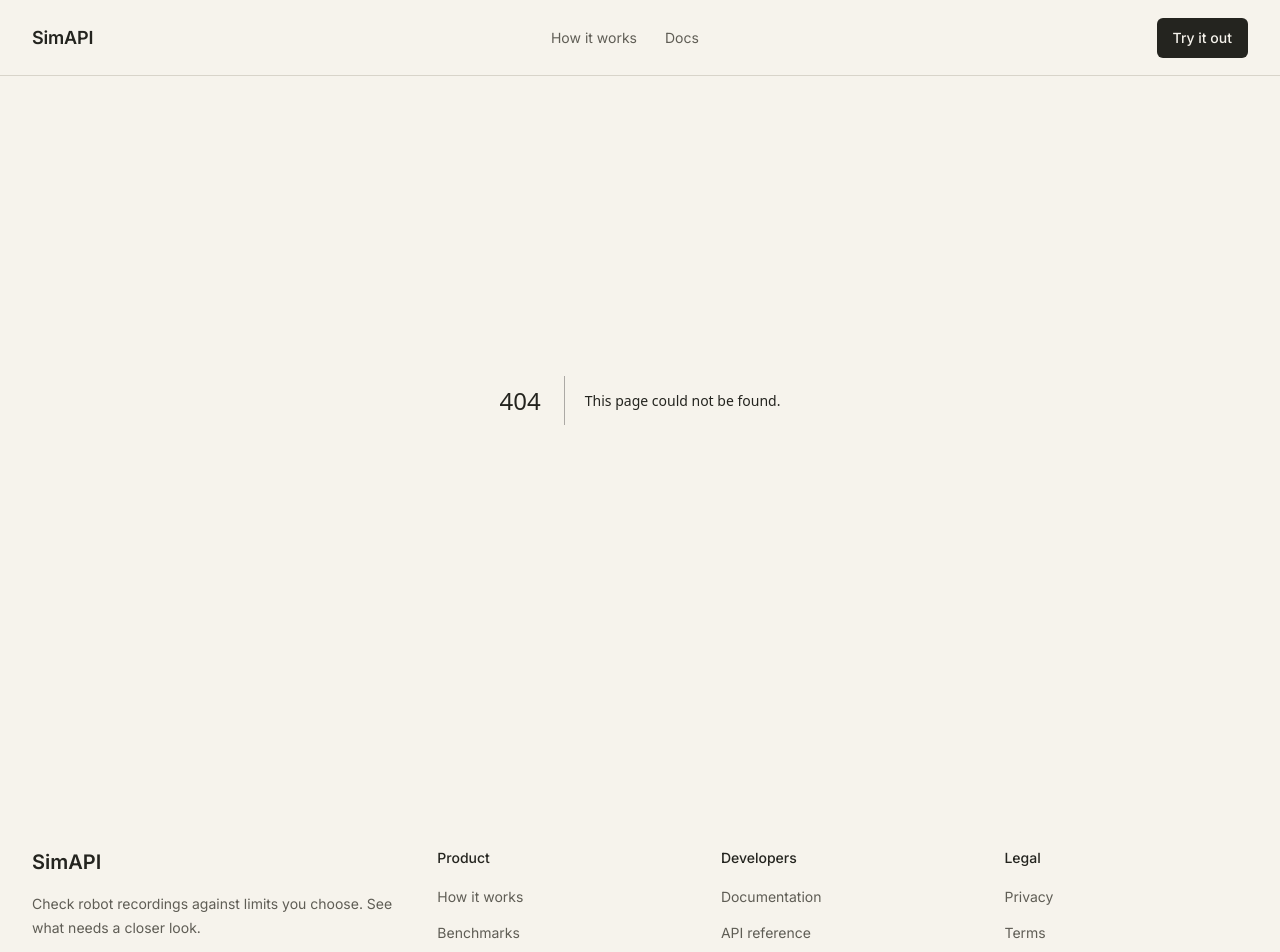
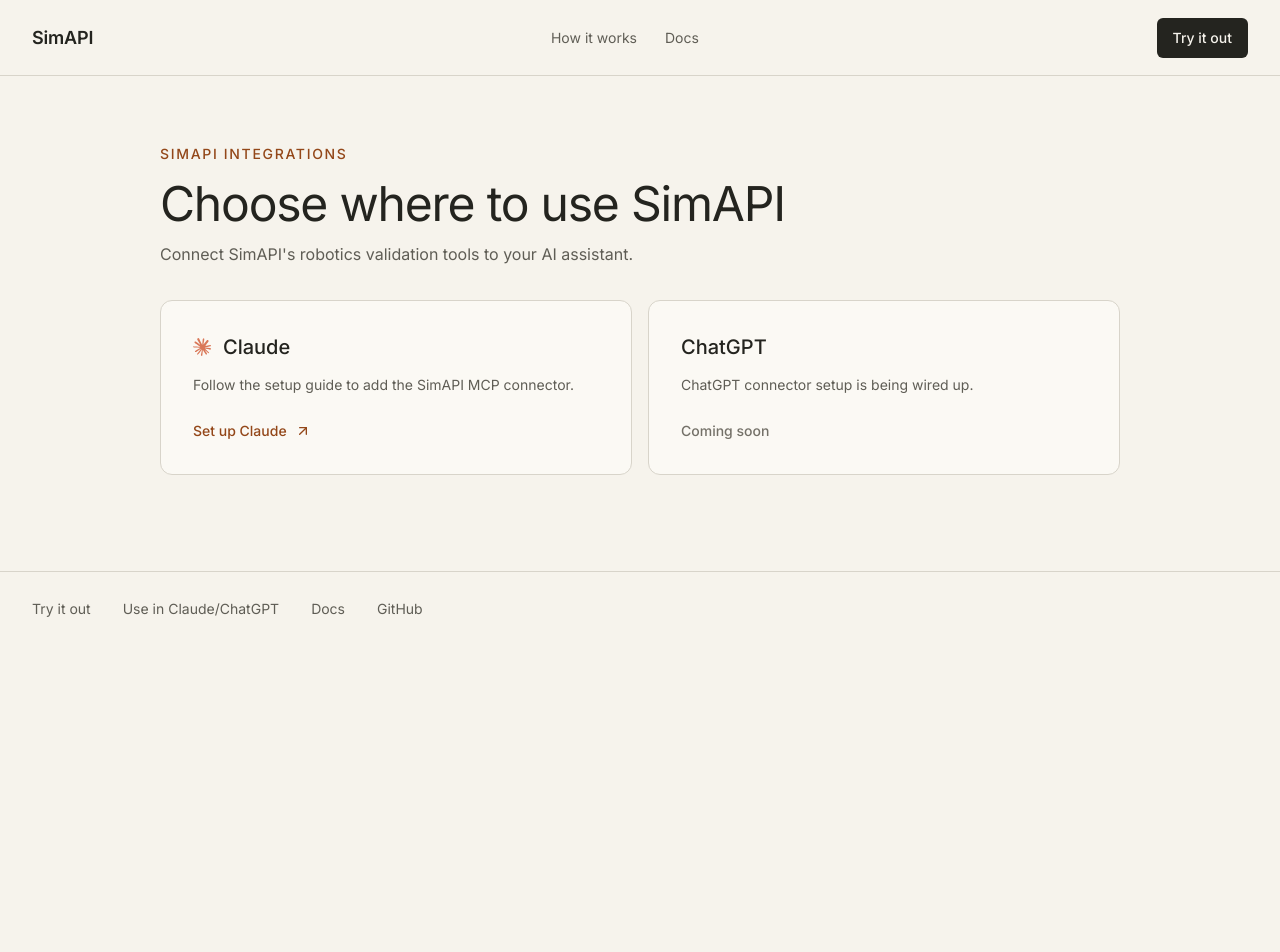
Before and after one commit to TaxCollector23/simAPI, a Next.js app in the folder web/: page /connect in a window 1280 px wide. Before the commit this address had no page. Shown: the top 952 px of the page. After the commit the page ends 800 px from the top, so only its background shows below. Built offline with nearby package versions, Linux system fonts and the light colour scheme.

Commit message:
Simplify footer and add integration chooser

```diff
--- /dev/null
+++ b/web/app/connect/page.tsx
@@ -0,0 +1,55 @@
+import type { Metadata } from "next";
+import Link from "next/link";
+import { ArrowUpRight } from "lucide-react";
+import { ClaudeSpark } from "@/components/claude-spark";
+
+export const metadata: Metadata = {
+  title: "Use SimAPI in Claude or ChatGPT",
+  description: "Choose an AI assistant to connect to SimAPI.",
+};
+
+export default function ConnectPage() {
+  return (
+    <div className="container-tight mx-auto max-w-5xl pb-24 pt-32 sm:pt-36">
+      <header className="max-w-2xl">
+        <p className="text-sm font-medium uppercase tracking-[0.12em] text-[var(--amber)]">
+          SimAPI integrations
+        </p>
+        <h1 className="mt-4 font-display text-4xl leading-tight tracking-tight text-[var(--ink)] sm:text-5xl">
+          Choose where to use SimAPI
+        </h1>
+        <p className="mt-3 text-base leading-7 text-[var(--ink-secondary)]">
+          Connect SimAPI&apos;s robotics validation tools to your AI assistant.
+        </p>
+      </header>
+
+      <div className="mt-8 grid gap-4 sm:grid-cols-2">
+        <section className="rounded-xl border border-[var(--line)] bg-[var(--paper-raised)] p-6 sm:p-8">
+          <div className="flex items-center gap-3">
+            <ClaudeSpark />
+            <h2 className="text-xl font-medium text-[var(--ink)]">Claude</h2>
+          </div>
+          <p className="mt-3 text-sm leading-6 text-[var(--ink-secondary)]">
+            Follow the setup guide to add the SimAPI MCP connector.
+          </p>
+          <Link
+            href="/connect/claude"
+            className="mt-6 inline-flex items-center gap-2 text-sm font-medium text-[var(--amber)] hover:underline"
+          >
+            Set up Claude <ArrowUpRight size={16} />
+          </Link>
+        </section>
+
+        <section className="rounded-xl border border-[var(--line)] bg-[var(--paper-raised)] p-6 sm:p-8">
+          <h2 className="text-xl font-medium text-[var(--ink)]">ChatGPT</h2>
+          <p className="mt-3 text-sm leading-6 text-[var(--ink-secondary)]">
+            ChatGPT connector setup is being wired up.
+          </p>
+          <span className="mt-6 inline-flex text-sm font-medium text-[var(--ink-muted)]">
+            Coming soon
+          </span>
+        </section>
+      </div>
+    </div>
+  );
+}
--- a/web/components/footer.tsx
+++ b/web/components/footer.tsx
@@ -3,29 +3,19 @@ import { site } from "@/lib/site";
 
 export function Footer() {
   return (
-    <footer className="landing-footer py-12">
+    <footer className="landing-footer border-t py-6">
       <div className="container-tight">
-        <div className="grid gap-10 md:grid-cols-[1.5fr_repeat(3,1fr)]">
-          <div className="max-w-sm">
-            <Link href="/" className="landing-footer-brand text-xl font-semibold">SimAPI</Link>
-            <p className="mt-4 text-sm leading-6 text-white/60">
-              Check robot recordings against limits you choose. See what needs a closer look.
-            </p>
-          </div>
-          {site.footerGroups.map((group) => (
-            <nav key={group.title} aria-label={group.title}>
-              <h2 className="text-sm font-medium">{group.title}</h2>
-              <ul className="mt-4 space-y-3">
-                {group.links.map((link) => (
-                  <li key={link.label}><Link href={link.href} className="text-sm text-white/60 transition-colors hover:text-white">{link.label}</Link></li>
-                ))}
-              </ul>
-            </nav>
-          ))}
-        </div>
-        <div className="landing-footer-bottom mt-12 flex flex-col gap-2 border-t border-white/10 pt-6 text-sm sm:flex-row sm:justify-between">
-          <p>© {new Date().getFullYear()} SimAPI</p>
-        </div>
+        <nav aria-label="Footer">
+          <ul className="flex flex-wrap items-center gap-x-8 gap-y-3">
+            {site.footerLinks.map((link) => (
+              <li key={link.label}>
+                <Link href={link.href} className="text-sm text-white/60 transition-colors hover:text-white">
+                  {link.label}
+                </Link>
+              </li>
+            ))}
+          </ul>
+        </nav>
       </div>
     </footer>
   );
--- a/web/lib/site.ts
+++ b/web/lib/site.ts
@@ -10,22 +10,10 @@ export const site = {
     { label: "How it works", href: "/platform" },
     { label: "Docs", href: "/docs" },
   ],
-  footerGroups: [
-    { title: "Product", links: [
-      { label: "How it works", href: "/platform" },
-      { label: "Benchmarks", href: "/benchmark" },
-      { label: "Use cases", href: "/use-cases" },
-      { label: "Pricing", href: "/pricing" },
-    ] },
-    { title: "Developers", links: [
-      { label: "Documentation", href: "/docs" },
-      { label: "API reference", href: "/docs#api" },
-      { label: "CLI guide", href: "https://github.com/TaxCollector23/simAPI/tree/main/sdk-node#cli" },
-      { label: "GitHub", href: "https://github.com/TaxCollector23/simAPI" },
-    ] },
-    { title: "Legal", links: [
-      { label: "Privacy", href: "/privacy" },
-      { label: "Terms", href: "/terms" },
-    ] },
+  footerLinks: [
+    { label: "Try it out", href: "/play" },
+    { label: "Use in Claude/ChatGPT", href: "/connect" },
+    { label: "Docs", href: "/docs" },
+    { label: "GitHub", href: "https://github.com/TaxCollector23/simAPI" },
   ],
 } as const;
```
